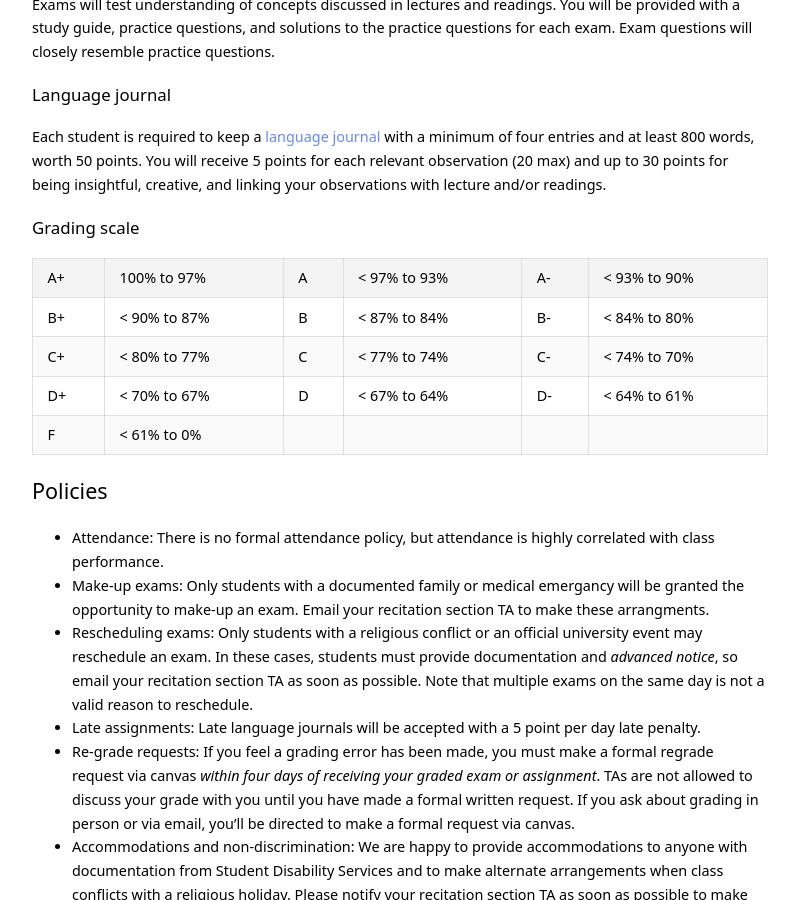
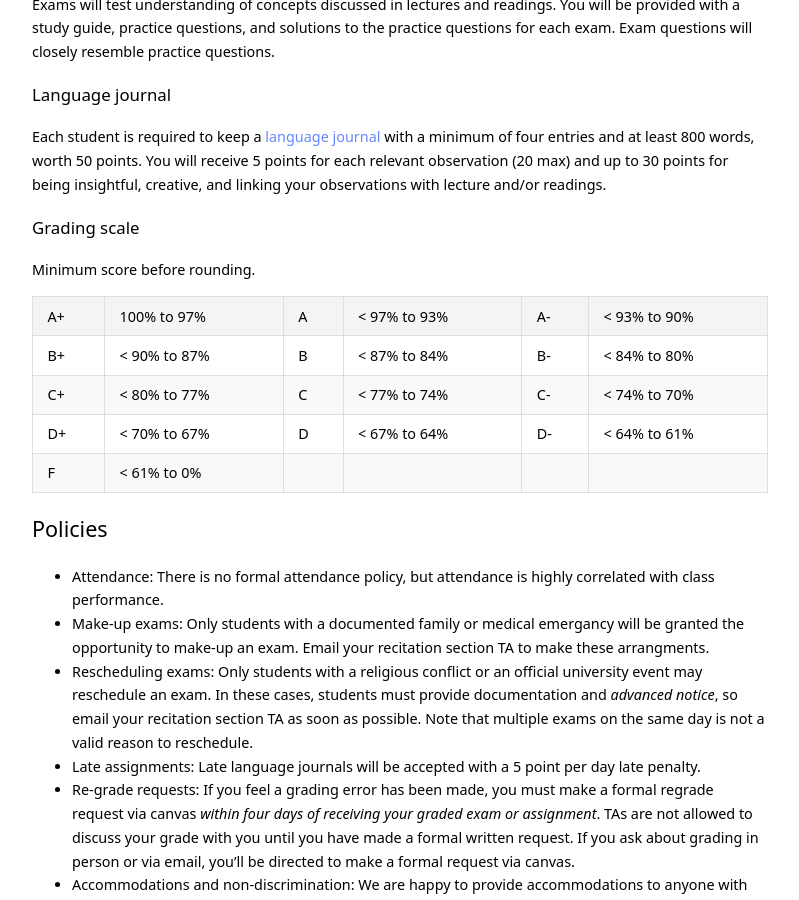
Before and after one commit to kschuler/ling001, a Jekyll site: the page built from index.md, in a window 1280 px wide and 900 px high, scrolled down 3005 px. Shown: the whole window, without its empty margins (240-1039 px from the left). Built offline with Jekyll 4.4.1, drawn with Linux system fonts in a browser that asks for light colours.

Commit message:
Update index.md

```diff
--- a/index.md
+++ b/index.md
@@ -78,7 +78,7 @@ There are four exams worth 150 points each, but the lowest exam score is dropped
 Each student is required to keep a [language journal](resources/language-journal-assignment) with a minimum of four entries and at least 800 words, worth 50 points. You will receive 5 points for each relevant observation (20 max) and up to 30 points for being insightful, creative, and linking your observations with lecture and/or readings.
 
 ### Grading scale
-
+Minimum score before rounding.
 
 A+ | 100% to 97% | A | < 97% to 93% | A- | < 93% to 90%
 --- | --- | --- | --- | --- | ---
```
